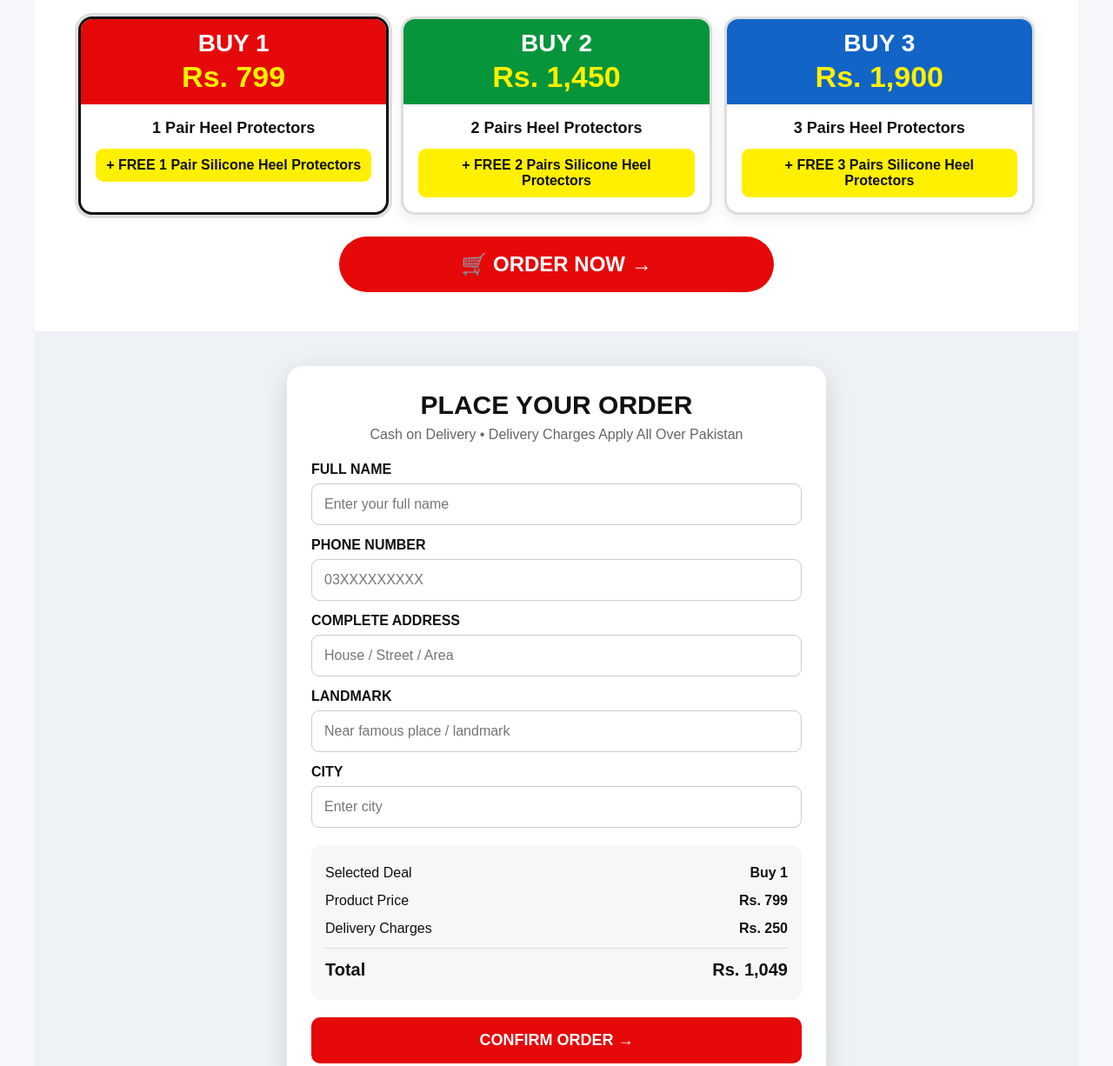
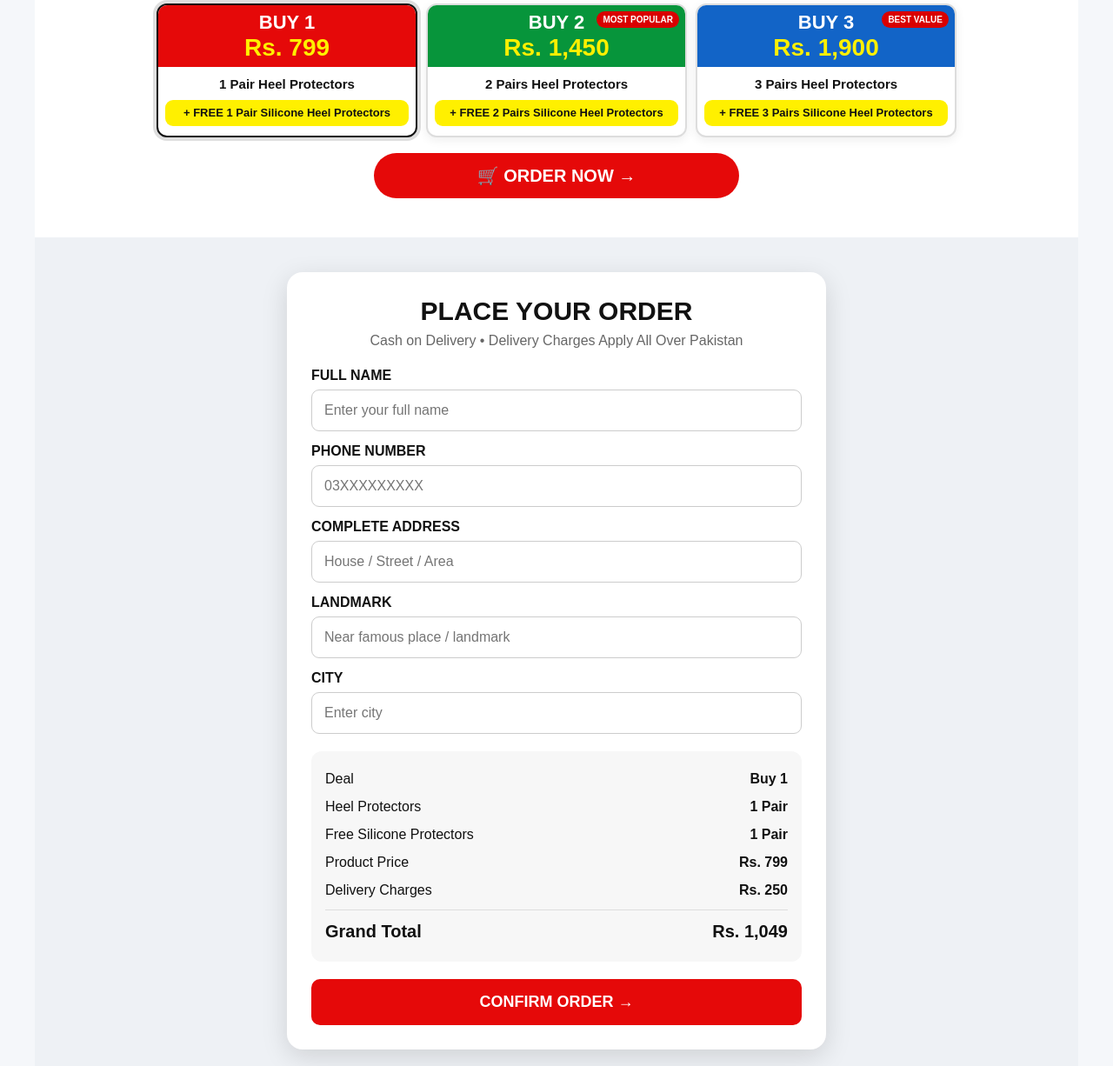
Before and after one commit to sadiqbantva-746/deal-Heel-protector-, a plain HTML site: page index.html in a window 1280 px wide. Shown: the part 1313-2539 px from the top of the page at 87% size. Drawn offline with Linux system fonts and the light colour scheme.

Commit message:
Enhance offer cards and update summary display

```diff
--- a/index.html
+++ b/index.html
@@ -109,6 +109,78 @@ input:focus{outline:2px solid #111}
   padding:14px;
 }
 
+
+/* Compact deal cards */
+.offers{
+  max-width:920px;
+  gap:10px;
+}
+.offer{
+  border-width:2px;
+  border-radius:12px;
+  box-shadow:0 3px 12px #00000012;
+}
+.offer-head{
+  padding:8px 6px;
+}
+.offer-head .buy{
+  font-size:22px;
+  line-height:1.05;
+}
+.offer-head .price{
+  font-size:28px;
+  line-height:1.05;
+}
+.offer-body{
+  padding:11px 8px;
+}
+.offer-body .qty{
+  font-size:15px;
+  line-height:1.25;
+}
+.free{
+  margin-top:8px;
+  padding:7px 5px;
+  font-size:13px;
+  line-height:1.2;
+}
+.offer-title{
+  font-size:25px;
+  margin:2px 0 15px;
+}
+.deal-badge{
+  position:absolute;
+  top:7px;
+  right:7px;
+  background:#d90000;
+  color:#fff;
+  border-radius:20px;
+  padding:4px 7px;
+  font-size:10px;
+  font-weight:900;
+}
+.offer{
+  position:relative;
+}
+.order-btn{
+  max-width:420px;
+  padding:14px;
+  font-size:20px;
+  margin-top:18px;
+}
+
+
+@media(max-width:750px){
+ .offers{grid-template-columns:repeat(3,1fr);gap:5px}
+ .offer-head .buy{font-size:16px}
+ .offer-head .price{font-size:19px}
+ .offer-body{padding:8px 4px}
+ .offer-body .qty{font-size:11px}
+ .free{font-size:9px;padding:6px 2px}
+ .deal-badge{font-size:7px;padding:3px 4px;top:4px;right:3px}
+ .offer-title{font-size:21px}
+}
+
 </style>
 </head>
 <body>
@@ -136,11 +208,11 @@ input:focus{outline:2px solid #111}
       <div class="offer-head red"><div class="buy">BUY 1</div><div class="price">Rs. 799</div></div>
       <div class="offer-body"><div class="qty">1 Pair Heel Protectors</div><div class="free">+ FREE 1 Pair Silicone Heel Protectors</div></div>
     </div>
-    <div class="offer" data-qty="2" data-price="1450" onclick="selectOffer(this)">
+    <div class="offer" data-qty="2" data-price="1450" onclick="selectOffer(this)"><div class="deal-badge">MOST POPULAR</div>
       <div class="offer-head green"><div class="buy">BUY 2</div><div class="price">Rs. 1,450</div></div>
       <div class="offer-body"><div class="qty">2 Pairs Heel Protectors</div><div class="free">+ FREE 2 Pairs Silicone Heel Protectors</div></div>
     </div>
-    <div class="offer" data-qty="3" data-price="1900" onclick="selectOffer(this)">
+    <div class="offer" data-qty="3" data-price="1900" onclick="selectOffer(this)"><div class="deal-badge">BEST VALUE</div>
       <div class="offer-head blue"><div class="buy">BUY 3</div><div class="price">Rs. 1,900</div></div>
       <div class="offer-body"><div class="qty">3 Pairs Heel Protectors</div><div class="free">+ FREE 3 Pairs Silicone Heel Protectors</div></div>
     </div>
@@ -171,10 +243,12 @@ input:focus{outline:2px solid #111}
       <input id="city" required placeholder="Enter city">
 
       <div class="summary">
-        <div class="row"><span>Selected Deal</span><b id="sumDeal">Buy 1</b></div>
+        <div class="row"><span>Deal</span><b id="sumDeal">Buy 1</b></div>
+        <div class="row"><span>Heel Protectors</span><b id="sumQty">1 Pair</b></div>
+        <div class="row"><span>Free Silicone Protectors</span><b id="sumFree">1 Pair</b></div>
         <div class="row"><span>Product Price</span><b>Rs. <span id="sumPrice">799</span></b></div>
         <div class="row"><span>Delivery Charges</span><b>Rs. 250</b></div>
-        <div class="row total"><span>Total</span><span>Rs. <span id="sumTotal">1,049</span></span></div>
+        <div class="row total"><span>Grand Total</span><span>Rs. <span id="sumTotal">1,049</span></span></div>
       </div>
 
       <button class="submit" type="submit">CONFIRM ORDER →</button>
@@ -204,9 +278,11 @@ function selectOffer(el){
 }
 
 function updateSummary(){
+  const pairText = selectedQty === 1 ? '1 Pair' : selectedQty + ' Pairs';
   document.getElementById('sumDeal').textContent='Buy '+selectedQty;
+  document.getElementById('sumQty').textContent=pairText;
+  document.getElementById('sumFree').textContent=pairText;
   document.getElementById('sumPrice').textContent=selectedPrice.toLocaleString();
-  document.getElementById('sumPrice2').textContent=selectedPrice.toLocaleString();
   document.getElementById('sumTotal').textContent=(selectedPrice+250).toLocaleString();
 }
 
@@ -224,6 +300,8 @@ document.getElementById('orderForm').addEventListener('submit',function(e){
     return;
   }
   err.style.display='none';
+  document.getElementById('thankQty').textContent = selectedQty === 1 ? '1 Pair' : selectedQty + ' Pairs';
+  document.getElementById('thankTotal').textContent = (selectedPrice + 250).toLocaleString();
   document.getElementById('formCard').style.display='none';
   document.getElementById('thanks').style.display='block';
   window.scrollTo({top:document.getElementById('order').offsetTop-10,behavior:'smooth'});
```
